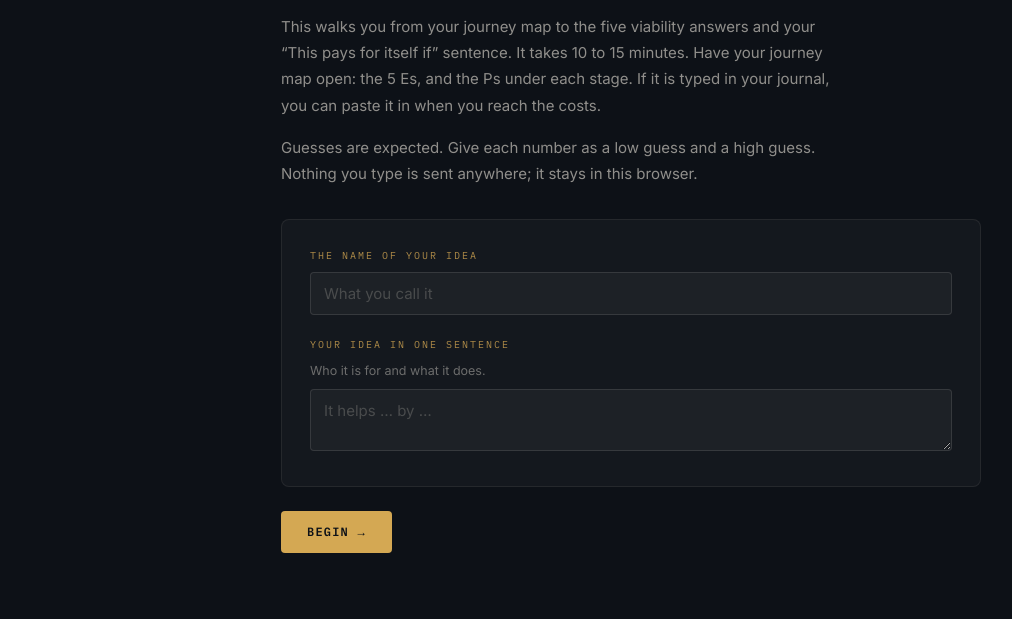
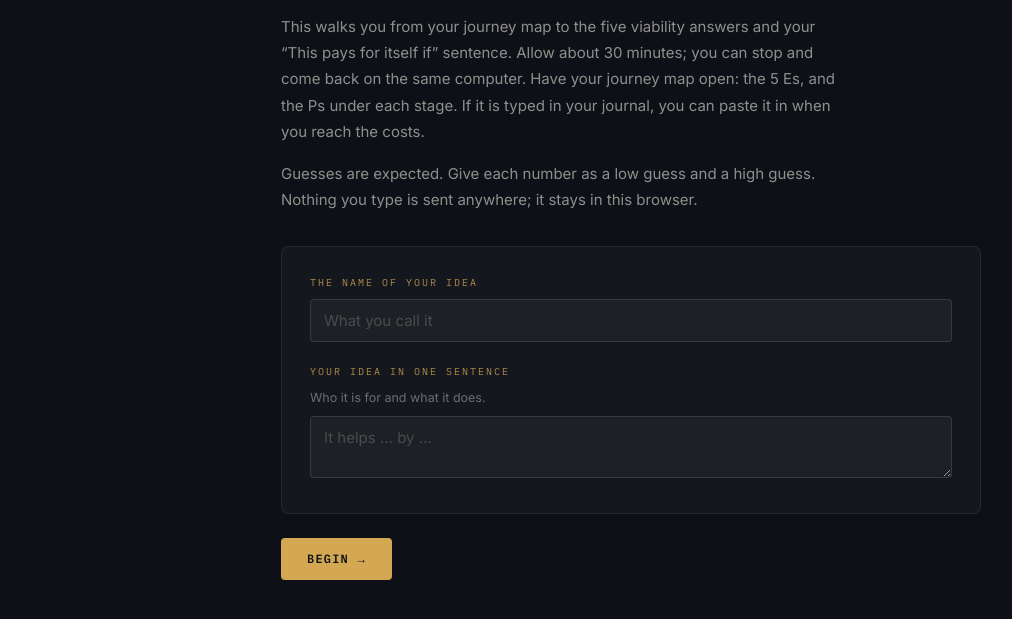
Before and after one commit to ekiaer/design-thinking, a plain HTML site: page tools/viability.html in a window 1280 px wide. Shown: the part 207-826 px from the top of the page, without its empty margins (9-1021 px from the left). Drawn offline with nearby package versions, Linux system fonts and the light colour scheme; a web font is replaced by a local one.

Commit message:
Tool 1: say to allow about 30 minutes
Co-Authored-By: Claude Fable 5.2 <noreply@anthropic.com>
Claude-Session: https://claude.ai/code/session_01LEwU64aX1osf5azDRUs7FX

```diff
--- a/tools/viability.html
+++ b/tools/viability.html
@@ -1032,7 +1032,7 @@
           e("h1", { key: "b", className: "intro-heading" }, "One unit, and ", e("em", null, "what it costs.")),
           e("p", { key: "c", className: "intro-body" },
             "This walks you from your journey map to the five viability answers and your “This pays for itself if” sentence. " +
-            "It takes 10 to 15 minutes. Have your journey map open: the 5 Es, and the Ps under each stage. If it is typed in your journal, you can paste it in when you reach the costs."),
+            "Allow about 30 minutes; you can stop and come back on the same computer. Have your journey map open: the 5 Es, and the Ps under each stage. If it is typed in your journal, you can paste it in when you reach the costs."),
           e("p", { key: "d", className: "intro-body", style: { marginBottom: 32 } },
             "Guesses are expected. Give each number as a low guess and a high guess. Nothing you type is sent anywhere; it stays in this browser."),
           saved ? e("div", { key: "resume", className: "card" },
```
